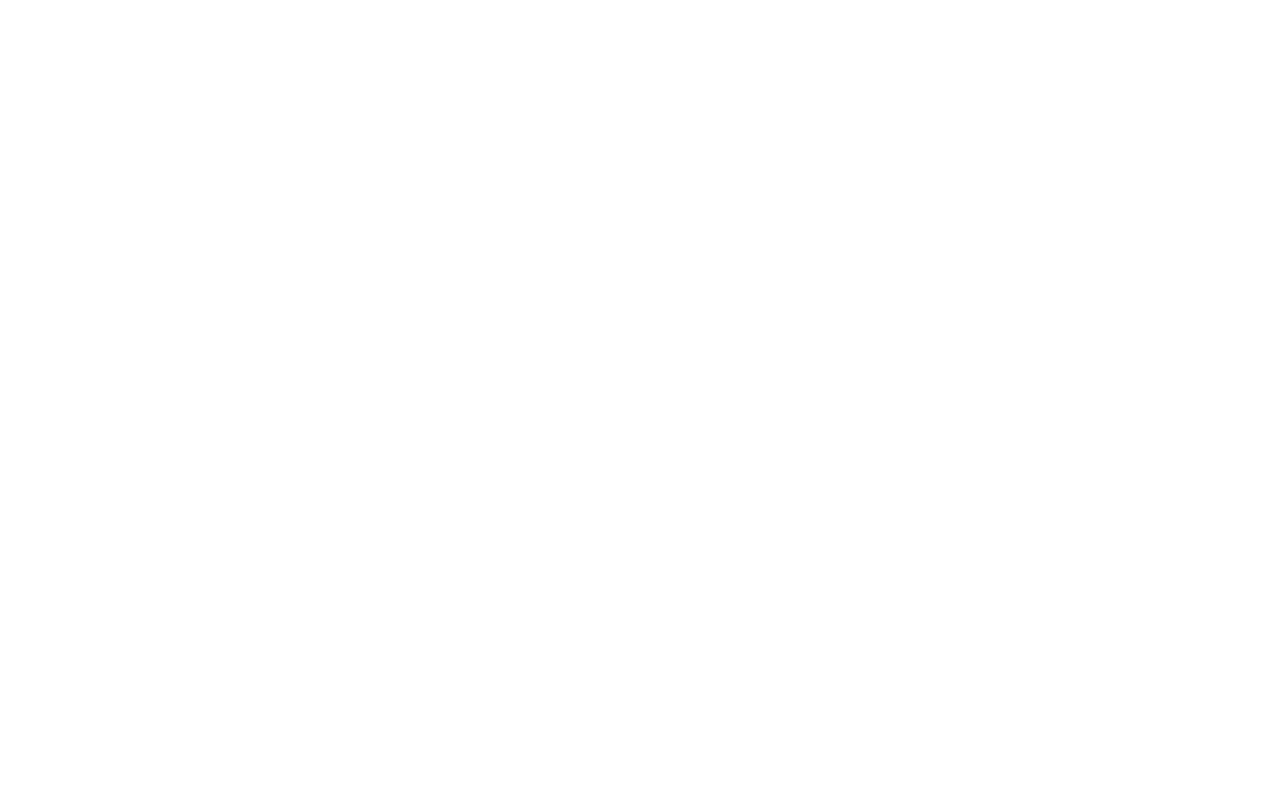
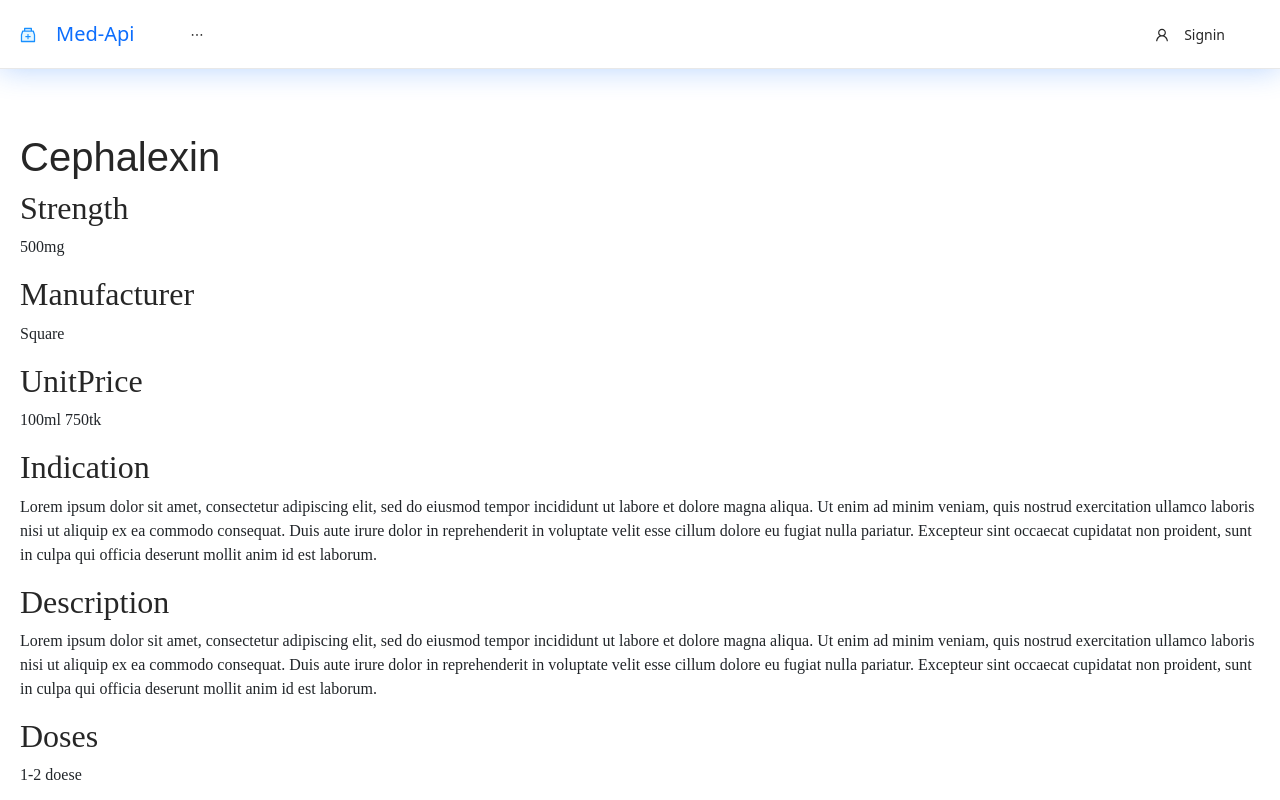
Before and after one commit to nabin47/med-api, a React (Create React App) app in the folder client/: page /Details in a window 1280 px wide. Before the commit this address had no page. Shown: the top 800 px of the page. Built offline with nearby package versions, Linux system fonts and the light colour scheme.

Commit message:
Add details page and its routing

```diff
--- a/client/src/App.js
+++ b/client/src/App.js
@@ -3,6 +3,7 @@
 import Homepage from './Homepage';
 import { BrowserRouter as Router, Routes, Route, Link } from 'react-router-dom';
 import DataTable from './DataTable/DataTable';
+import Details from './Details';
 function App() {
   return (
     <Router>
@@ -13,6 +14,7 @@
               <Route exact path="/" element={<Homepage />} />
               <Route path="/Login" element={<Login />} />
               <Route path="/DataTable/DataTable" element={<DataTable />} />
+              <Route path="/Details" element={<Details  />} />
        </Routes>
   </div>
 
--- /dev/null
+++ b/client/src/Details.js
@@ -0,0 +1,43 @@
+import React from 'react';
+//import 'antd/dist/antd.css';
+//import {Typography} from './antd';
+import Navbar from './components/Navbar/Navbar';
+import './App.css';
+
+const Details = ()=>{
+    const [item,setItem]= React.useState({
+        GenericName: 'Cephalexin',
+        Strength: '500mg',
+        Manufacturer: 'Square',
+        UnitPrice:'100ml 750tk',
+        Doses:'1-2 doese',
+        precautions: 'lorem ipsum',
+        Indication:'Lorem ipsum dolor sit amet, consectetur adipiscing elit, sed do eiusmod tempor incididunt ut labore et dolore magna aliqua. Ut enim ad minim veniam, quis nostrud exercitation ullamco laboris nisi ut aliquip ex ea commodo consequat. Duis aute irure dolor in reprehenderit in voluptate velit esse cillum dolore eu fugiat nulla pariatur. Excepteur sint occaecat cupidatat non proident, sunt in culpa qui officia deserunt mollit anim id est laborum.',
+        SideEffects:'Lorem ipsum dolor sit amet, consectetur adipiscing elit, sed do eiusmod tempor incididunt ut labore et dolore magna aliqua. Ut enim ad minim veniam, quis nostrud exercitation ullamco laboris nisi ut aliquip ex ea commodo consequat. Duis aute irure dolor in reprehenderit in voluptate velit esse cillum dolore eu fugiat nulla pariatur. Excepteur sint occaecat cupidatat non proident, sunt in culpa qui officia deserunt mollit anim id est laborum.',
+        Description:'Lorem ipsum dolor sit amet, consectetur adipiscing elit, sed do eiusmod tempor incididunt ut labore et dolore magna aliqua. Ut enim ad minim veniam, quis nostrud exercitation ullamco laboris nisi ut aliquip ex ea commodo consequat. Duis aute irure dolor in reprehenderit in voluptate velit esse cillum dolore eu fugiat nulla pariatur. Excepteur sint occaecat cupidatat non proident, sunt in culpa qui officia deserunt mollit anim id est laborum.'
+    })
+    return(
+       <div>
+        <Navbar/>
+        <h1 style={{fontFamily:"Arial, Helvetica, sans-serif", marginLeft:"20px", marginRight:"20px"}}>{item.GenericName}</h1>
+        <h2 className='heading'>Strength</h2>
+        <p className='prod-description'>{item.Strength}</p>
+        <h2 className='heading'> Manufacturer</h2>
+        <p className='prod-description' >{item.Manufacturer}</p>
+        <h2 className='heading' >UnitPrice</h2>
+        <p className='prod-description' >{item.UnitPrice}</p>
+        <h2 className='heading' >Indication</h2>
+        <p className='prod-description' >{item.Indication}</p>
+        <h2 className='heading' >Description</h2>
+        <p className='prod-description' >{item.Description}</p>
+        <h2 className='heading' >Doses</h2>
+        <p className='prod-description' >{item.Doses}</p>
+        <h2 className='heading' >SideEffects</h2>
+        <p className='prod-description' >{item.SideEffects}</p>
+        <h2 className='heading' >Precautions</h2>
+        <p className='prod-description' >{item.precautions}</p>
+
+       </div>
+    )
+}
+export default Details;
--- a/client/src/Homepage.js
+++ b/client/src/Homepage.js
@@ -1,4 +1,5 @@
 import React, {useState} from 'react';
+import { useNavigate } from 'react-router-dom';
 import Navbar from './components/Navbar/Navbar'
 import SearchbarDropdown from './components/SearchbarDropdown';
 import 'bootstrap/dist/css/bootstrap.min.css'
@@ -14,6 +15,17 @@
 function App() {
   const [options, setOptions] = useState([]);
 
+  const onClick = (values) => {
+    console.log('Success:', values);
+    alert('Login Successfully')
+  };
+
+  const navigate = useNavigate();
+
+  const navigateToDetailsPage = () => {
+    navigate('/Details')
+  }
+
   const onInputChange = (event) => {
     setOptions(defaultOptions.filter(option => option.includes(event.target.value)));
   }
@@ -22,7 +34,7 @@
     <div className="App">
       <Navbar />
       <SearchbarDropdown options={options} onInputChange={onInputChange}/>
-      <button className='btn btn-primary'>Search</button>
+      <button className='btn btn-primary' onClick={navigateToDetailsPage}>Search</button>
     </div>
   );
 }
```
